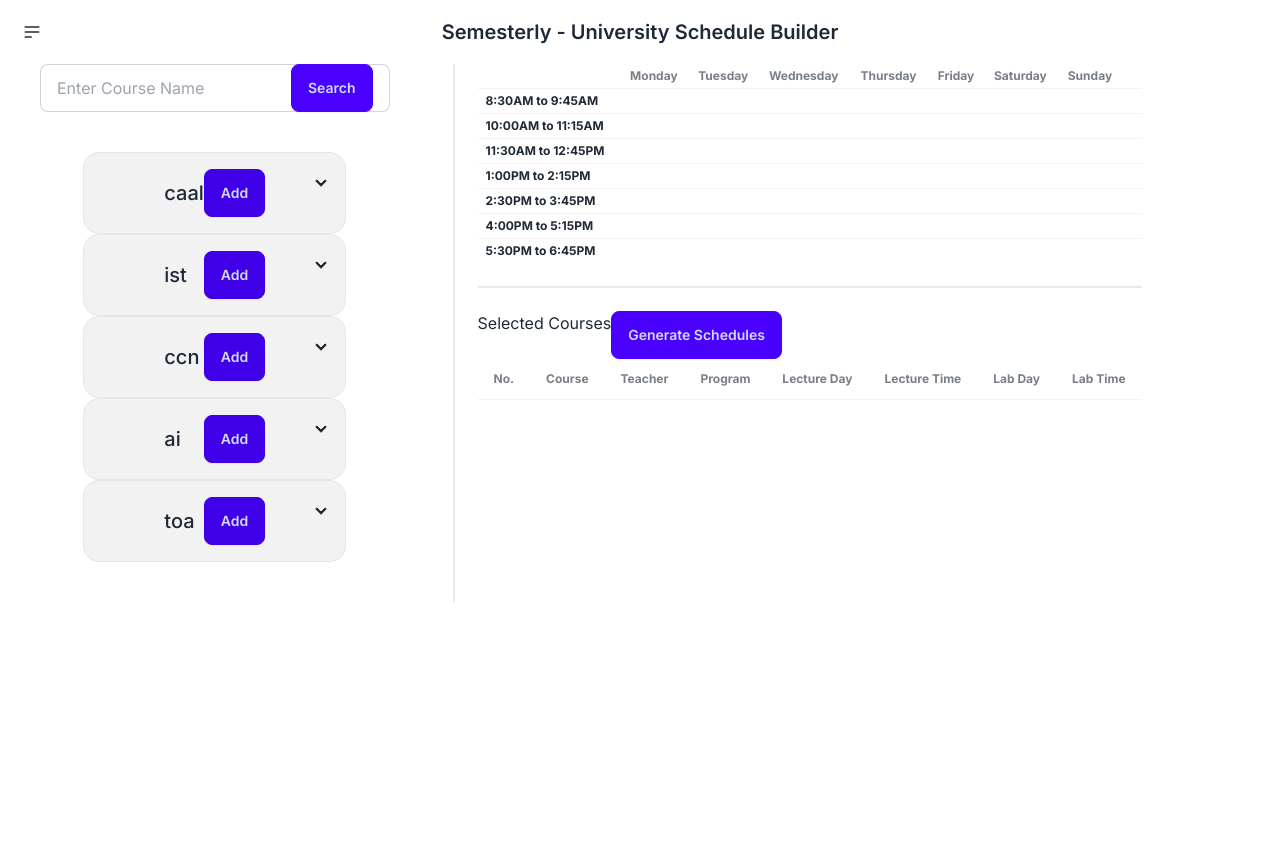
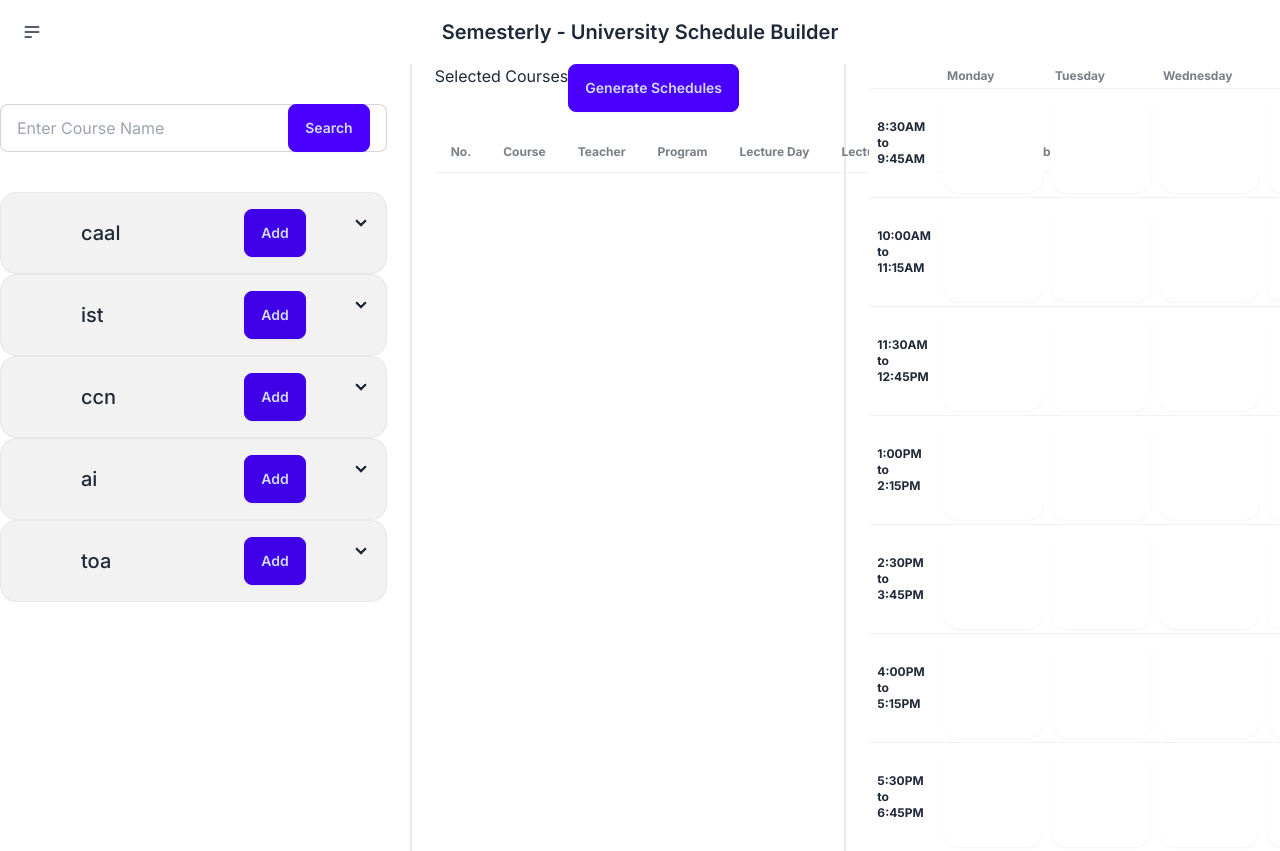
Before and after one commit to fiza-h/semesterly, a Next.js app: page / in a window 1280 px wide. Before the commit the page ends 800 px from the top, so only its background shows below. Built offline with nearby package versions, Linux system fonts and the light colour scheme.

Commit message:
initial working model

```diff
--- a/app/components/SelectedCourses.js
+++ b/app/components/SelectedCourses.js
@@ -1,4 +1,4 @@
-import React from 'react';
+import React, { useState } from 'react';
 
 const SelectedCourses = ({ courses }) => {
     return (
@@ -28,6 +28,17 @@ const SelectedCourses = ({ courses }) => {
                                 <td>{course.lecTime}</td>
                                 <td>{course.labDay}</td>
                                 <td>{course.labTime}</td>
+                                <td>
+                                    <div className="form-control">
+                                        <label className="cursor-pointer label">
+                                            <input
+                                                type="checkbox"
+                                                className="checkbox checkbox-info"
+                                            />
+                                            <span className="label-text">Lock Course</span>
+                                        </label>
+                                    </div>
+                                </td>
                             </tr>
                         ))}
                     </tbody>
--- a/app/components/Table.js
+++ b/app/components/Table.js
@@ -31,17 +31,22 @@ const Table = ({ schedule }) => {
                             <th>{time}</th>
                             {days.map(day => (
                                 <td key={day} className="p-1">
-                                    {schedule && schedule[index] && schedule[index][days.indexOf(day)] && (
-                                    <div className="card w-30 bg-white shadow-sm">
-                                        <div className="card-body">
-                                            <p className="card-title mb-0" style={{ fontSize: '14px', color: 'black' }}>{schedule[index][days.indexOf(day)].course}</p>
-                                            <p className="card-text mb-0" style={{ fontSize: '12px', color: 'black' }}>Teacher: {schedule[index][days.indexOf(day)].teacher}</p>
-                                            <p className="card-text mb-0" style={{ fontSize: '12px', color: 'black' }}>Course Code: {schedule[index][days.indexOf(day)].code}</p>
+                                    {schedule && schedule[index] && schedule[index][days.indexOf(day)] ? (
+                                        <div className="card bg-white shadow-sm" style={{ height: '100px' , width: '100px'}}>
+                                            <div className="card-body" style={{ maxHeight: '100px', overflow: 'hidden', padding: '5px', margin: 0 }}>
+                                                <p className="card-title mb-0" style={{ fontSize: '14px', color: 'black', padding: 0 }}>{schedule[index][days.indexOf(day)].course}</p>
+                                                <p className="card-text mb-0" style={{ fontSize: '12px', color: 'black' }}>Teacher: {schedule[index][days.indexOf(day)].teacher}</p>
+                                                <p className="card-text mb-0" style={{ fontSize: '12px', color: 'black' }}>Course Code: {schedule[index][days.indexOf(day)].code}</p>
+                                            </div>
                                         </div>
-                                    </div>
+                                    ) : (
+                                        <div className="card bg-white shadow-sm" style={{ height: '100px' , width: '100px'}}>
+                                            <div className="card-body" style={{ maxHeight: '100px', overflow: 'hidden' }}>
+                                                {/* Render empty card */}
+                                            </div>
+                                        </div>
                                     )}
                                 </td>
-
                             ))}
                         </tr>
                     ))}
--- a/app/page.js
+++ b/app/page.js
@@ -55,9 +55,17 @@ const groupCoursesByTitle = courses => {
     return groupedCourses;
   };
 
+
   const handleGenerateSchedules = () => {
     const groupedCourses = groupCoursesByTitle(selectedCourses);
     console.log("Grouped Courses for Schedule Generation:", groupedCourses);
+
+  //   let prefferedClassSlot  = [];
+  //   let prefferedTiming = [];
+
+  //   if (this.prefferedClassSlot.length === 0 && this.prefferedTiming.length === 0) {
+  //     this.generateHelper(0, currentSchedule);
+  // }
     const schedules = generateSchedules(groupedCourses);
     console.log("Generated Schedules:", schedules);
     // Implement your schedule generation logic here or handle it as needed
@@ -150,34 +158,69 @@ function copySchedule(original) {
   }
 
 
+  // return (
+  //   <main>
+  //     <div>
+  //       <Navbar />
+  //       <div className="flex flex-col w-full lg:flex-row">
+  //         <div className="flex flex-col items-center">
+  //           <div className="px-10">
+  //             <SearchBar onSearch={handleSearch} />
+  //           </div>
+  //           <div className="py-0">
+  //             {Object.entries(groupedCourses).map(([courseTitle, courses]) => (
+  //               <CourseCard key={courseTitle} courseTitle={courseTitle} courses={courses} onAdd={handleAddCourse} />
+  //             ))}
+  //           </div>
+  //         </div>
+  //         <div className="divider lg:divider-horizontal"></div>
+  //         <div className="flex flex-col">
+  //           <Pagination schedules={schedules} currentPage={currentPage} onPageChange={handlePageChange} />
+  //           <Table schedule={schedules[currentPage]} />
+  //           <div className="divider"></div>
+  //           <div className="flex flex-row">
+  //             <h1>Selected Courses</h1>
+  //             <button className="btn btn-primary" onClick={handleGenerateSchedules}>Generate Schedules</button>
+  //           </div>
+  //           <SelectedCourses courses={selectedCourses} /> {/* Pass selected courses to SelectedCourses component */}
+  //         </div>
+  //       </div>
+  //     </div>
+  //   </main>
+  // );
+
   return (
     <main>
       <div>
         <Navbar />
-        <div className="flex flex-col w-full lg:flex-row">
-          <div className="flex flex-col items-center">
-            <div className="px-10">
+        <div className="flex flex-col lg:flex-row">
+          <div className="grid flex-grow h-32 w-2">
+            <div className="py-10">
               <SearchBar onSearch={handleSearch} />
             </div>
-            <div className="py-10">
+            <div className="py-0">
               {Object.entries(groupedCourses).map(([courseTitle, courses]) => (
-                <CourseCard key={courseTitle} courseTitle={courseTitle} courses={courses} onAdd={handleAddCourse}/>
+                <CourseCard key={courseTitle} courseTitle={courseTitle} courses={courses} onAdd={handleAddCourse} />
               ))}
             </div>
           </div>
           <div className="divider lg:divider-horizontal"></div>
-          <div className="flex flex-col">
-            <Pagination schedules={schedules} currentPage={currentPage} onPageChange={handlePageChange} />
-            <Table schedule={schedules[currentPage]} />
-              <div className="divider"></div>
+          <div className="grid flex-grow h-32 w-2">
             <div className="flex flex-row">
               <h1>Selected Courses</h1>
               <button className="btn btn-primary" onClick={handleGenerateSchedules}>Generate Schedules</button>
             </div>
+            <div className="px-0">
               <SelectedCourses courses={selectedCourses} /> {/* Pass selected courses to SelectedCourses component */}
             </div>
           </div>
+          <div className="divider lg:divider-horizontal"></div>
+          <div className="grid flex-grow w-8">
+            <Pagination schedules={schedules} currentPage={currentPage} onPageChange={handlePageChange} />
+            <Table schedule={schedules[currentPage]} />
           </div>
-    </main>
+        </div>
+      </div>
+    </main >
   );
 }
```
Lines whose indentation alone changed are shown as unchanged.
